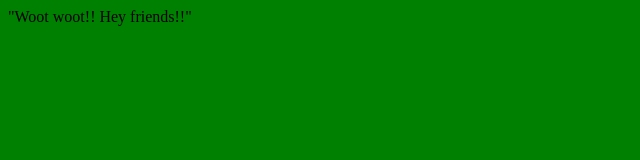
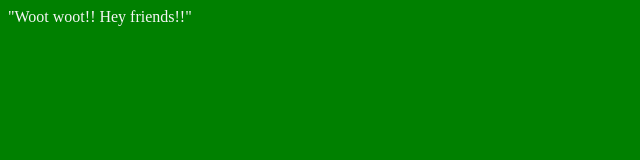
Before and after one commit to mmac06/mmac06.github.io, a plain HTML site: page index.html in a window 1280 px wide. Shown: the whole page, without its empty margins (0-640 px from the left). Drawn offline with Linux system fonts and the light colour scheme.

Commit message:
text color

```diff
--- a/css/style.css
+++ b/css/style.css
@@ -1,3 +1,4 @@
 body {
-    background-color: green
+    background-color: green;
+    color: whitesmoke
 }
```
